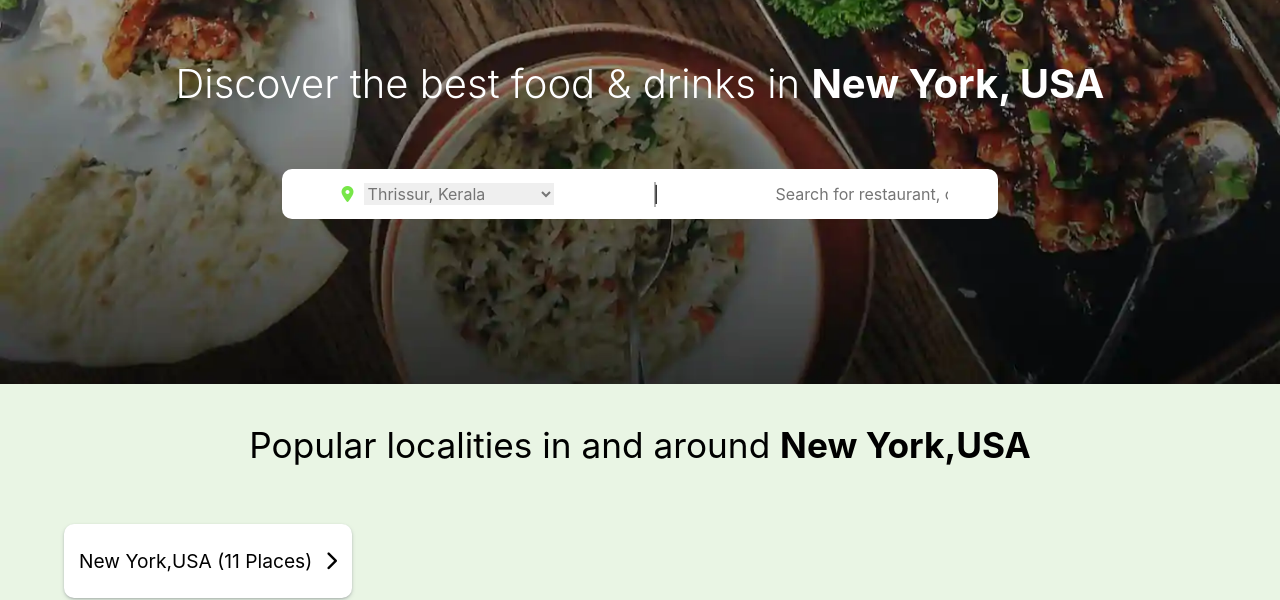
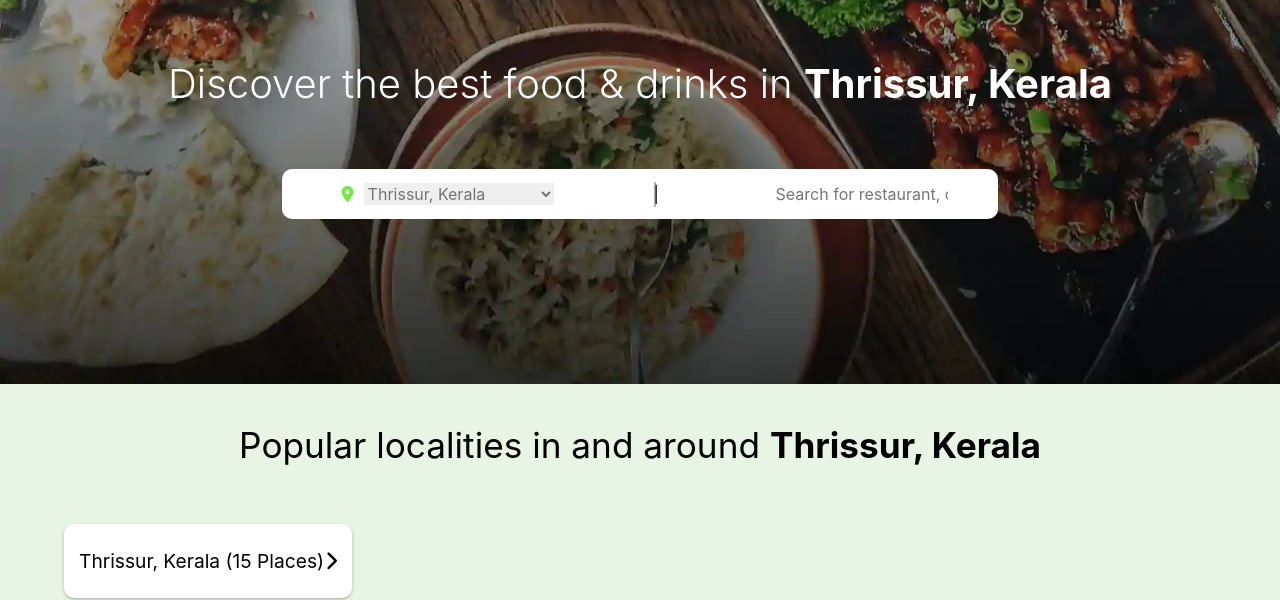
Before and after one commit to alfredfrancis68/Zomato_Clone, a plain HTML site: page index.html in a window 1280 px wide. Shown: the part 216-816 px from the top of the page. Drawn offline with Linux system fonts and the light colour scheme; some icons are missing; a web font is replaced by a local one.

Commit message:
Little more to be completed.....

```diff
--- a/index.html
+++ b/index.html
@@ -39,7 +39,7 @@
             <img src="./assets/images/logo.png" alt="Zomato Logo" class="logo" />
 
             <h1>Discover the best food & drinks in
-                <b>New York, USA</b></h1>
+                <b>Thrissur, Kerala</b></h1>
 
             <div class="search-box">
 
@@ -85,11 +85,11 @@
 
         <div class="container">
 
-            <h3>Popular localities in and around <b>New York,USA</b></h3>
+            <h3>Popular localities in and around <b>Thrissur, Kerala</b></h3>
 
             <div class="box">
 
-                <div>New York,USA (11 Places)</div>
+                <div>Thrissur, Kerala (15 Places)</div>
 
                 <div>
                     <i class="fas fa-chevron-right"></i>
```
